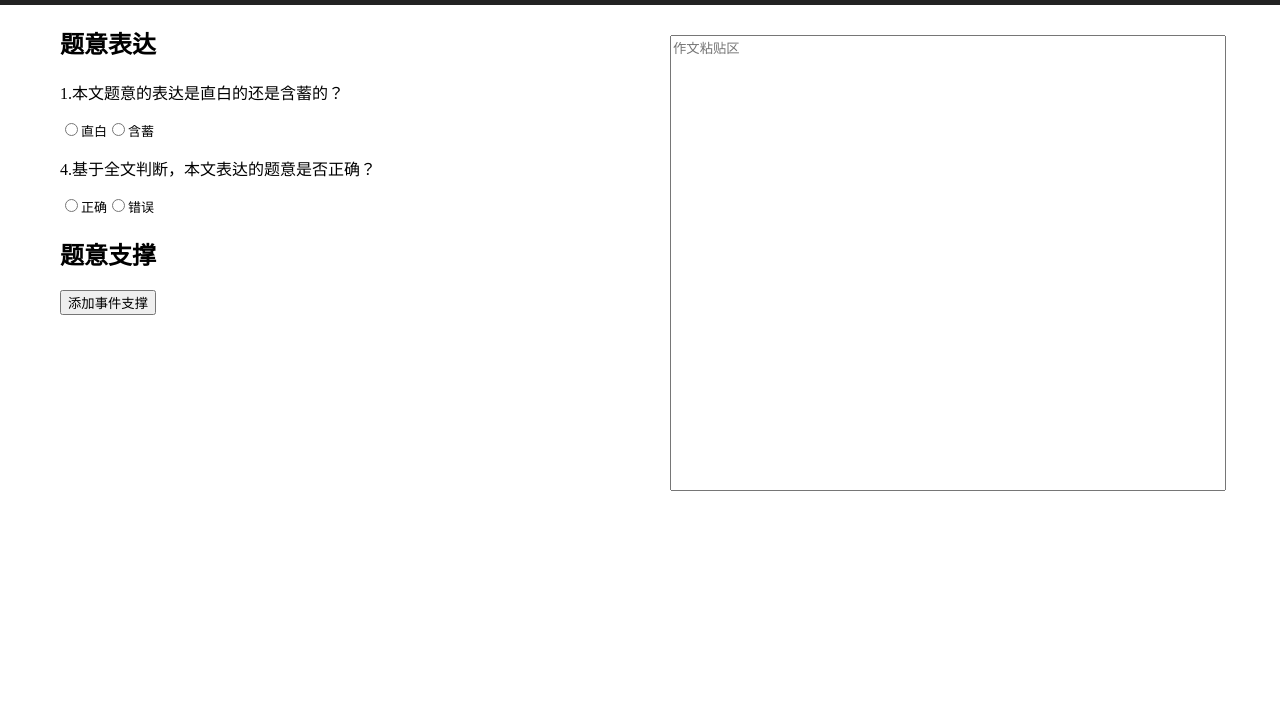
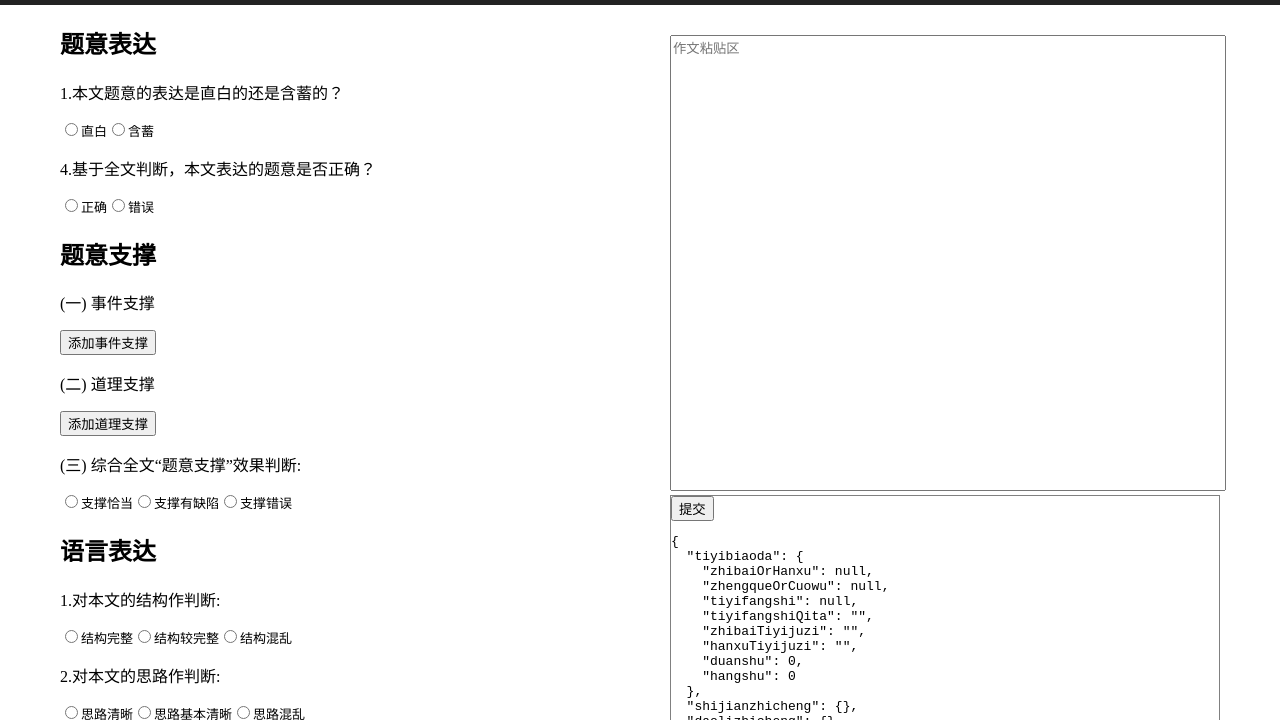
Before and after one commit to yyssjj33/essay-grading, a React app: page / in a window 1280 px wide. Shown: the part 80-800 px from the top of the page. Built offline with nearby package versions, Linux system fonts and the light colour scheme.

Commit message:
first draft

```diff
--- a/src/components/App.js
+++ b/src/components/App.js
@@ -1,7 +1,11 @@
 import React, { Component } from 'react';
 import Tiyibiaoda from './tiyibiaoda/tiyibiaoda.js';
 import Shijianzhicheng from './tiyizhicheng/shijianzhicheng.js';
+import Daolianzhicheng from './tiyizhicheng/daolizhicheng.js';
+import Quanwentiyizhicheng from './tiyizhicheng/quanwentiyizhicheng.js';
+import Yuyanbiaoda from './yuyanbiaoda/yuyanbiaoda.js';
 import Zuowenqu from './zuowen/zuowenqu.js';
+import Baogao from './baogao/baogao.js';
 import '../style/App.css';
 
 class App extends Component {
@@ -11,14 +15,21 @@ class App extends Component {
         <div className="App-header">
           <h2>作文评分小程序</h2>
         </div>
+
         <div className="container">
           <div className="pingfenqu">
             <Tiyibiaoda />
+            <h2>题意支撑</h2>
             <Shijianzhicheng />
+            <Daolianzhicheng />
+            <Quanwentiyizhicheng />
+            <Yuyanbiaoda />
             <div style={{height:300}}></div>
           </div>
           <div className="zuowenqu">
             <Zuowenqu />
+            <Baogao />
+            <div style={{height:300}}></div>
           </div>
         </div>
       </div>
--- /dev/null
+++ b/src/components/baogao/baogao.js
@@ -0,0 +1,22 @@
+import React, { Component } from 'react';
+import store from '../../store';
+class Baogao extends Component {
+  constructor(props) {
+    super(props);
+    this.state = {
+      text: JSON.stringify(store.getState(), null, 2)
+    }
+  }
+  render() {
+    return (
+      <div style={{border:"1px solid grey"}}>
+        <button onClick={() => {this.setState({text: JSON.stringify(store.getState(), null, 4)})}}>提交</button>
+        <pre>
+          {this.state.text}
+        </pre>
+      </div>
+    );
+  }
+}
+
+export default Baogao;
--- /dev/null
+++ b/src/components/tiyizhicheng/daolizhicheng.js
@@ -0,0 +1,103 @@
+import React, { Component } from 'react';
+import { bindActionCreators } from 'redux';
+import {connect} from 'react-redux';
+import {daolizhichengActions} from '../../reducers/daolizhicheng.js';
+import _ from 'lodash';
+
+class Daolizhicheng extends Component {
+  constructor(props) {
+    super(props);
+    this.handleAddDaoli = this.handleAddDaoli.bind(this);
+    this.handleChangeRenwu = this.handleChangeRenwu.bind(this);
+    this.handleDeleteDaoli = this.handleDeleteDaoli.bind(this);
+    this.handleChangeShili = this.handleChangeShili.bind(this);
+    this.handleChangeShifouyizhi = this.handleChangeShifouyizhi.bind(this);
+  }
+
+  handleAddDaoli() {
+    this.props.addDaoli();
+  }
+
+  handleChangeRenwu(e, k) {
+    this.props.changeRenwu(e.target.value, k);
+  }
+
+  handleDeleteDaoli(e, k) {
+    this.props.deleteDaoli(k);
+  }
+
+  handleChangeShili(e, k) {
+    this.props.changeShili(e.target.value, k);
+  }
+
+  handleChangeShifouyizhi(e, k) {
+    this.props.changeShifouyizhi(e.target.value, k);
+  }
+
+  parseDaoliList() {
+    const {daolizhicheng} = this.props;
+    const list = [];
+    let i = 0;
+    _.forOwn(daolizhicheng, (v, k) => {
+      console.log(v.shifouyizhi);
+      i = list.length+1;
+      list.push (
+        <div key={k} className="daolizhicheng-card">
+          <h4>{`道理支撑 ${i}`}</h4>
+          <button className="daolizhicheng-delete-button" onClick={(e) => this.handleDeleteDaoli(e, k)}>X</button>
+          <div>
+            <p>人物: </p>
+            <input type="text" onChange={(e) => this.handleChangeRenwu(e, k)}/>
+          </div>
+          <div>
+            <p>人物的言论包含的事理: </p>
+            <textarea
+              rows="4"
+              onChange={(e) => this.handleChangeShili(e, k)}
+              value={v.shili}
+            />
+          </div>
+          <p>人物言论包含的事理与题意包含的事理是否一致: </p>
+          <div onChange={(e) => this.handleChangeShifouyizhi(e, k)}>
+            <input type="radio" id={`yizhi12-${i}`} name={`q12-${i}`} checked={v.shifouyizhi==="yizhi"} value="yizhi" onChange={()=>{}}/>
+            <label htmlFor={`yizhi12-${i}`}>一致</label>
+            <input type="radio" id={`youdian12-${i}`} name={`q12-${i}`} checked={v.shifouyizhi==="youdianguanlian"} value="youdianguanlian" onChange={()=>{}}/>
+            <label htmlFor={`youdian12-${i}`}>有点关联</label>
+            <input type="radio" id={`meiyou12-${i}`} name={`q12-${i}`} checked={v.shifouyizhi==="meiyouguanxi"} value="meiyouguanxi" onChange={()=>{}}/>
+            <label htmlFor={`meiyou12-${i}`}>没有关系</label>
+          </div>
+        </div>
+      );
+    });
+    return list;
+  }
+
+  render() {
+    const daoliList = this.parseDaoliList();
+    return (
+      <div>
+        <p>{`(二) 道理支撑`}</p>
+        {daoliList}
+        <button onClick={this.handleAddDaoli}>添加道理支撑</button>
+      </div>
+    );
+  }
+}
+
+const mapStateToProps = (state) => {
+  return {
+    daolizhicheng: state.daolizhicheng
+  }
+}
+
+const mapDispatchToProps = (dispatch) => {
+  return {
+    addDaoli: bindActionCreators(daolizhichengActions.addDaoli, dispatch),
+    deleteDaoli: bindActionCreators(daolizhichengActions.deleteDaoli, dispatch),
+    changeRenwu: bindActionCreators(daolizhichengActions.changeRenwu, dispatch),
+    changeShili: bindActionCreators(daolizhichengActions.changeShili, dispatch),
+    changeShifouyizhi: bindActionCreators(daolizhichengActions.changeShifouyizhi, dispatch),
+  }
+}
+
+export default connect(mapStateToProps, mapDispatchToProps)(Daolizhicheng);
--- /dev/null
+++ b/src/components/tiyizhicheng/quanwentiyizhicheng.js
@@ -0,0 +1,46 @@
+import React, { Component } from 'react';
+import { bindActionCreators } from 'redux';
+import {connect} from 'react-redux';
+import {quanwentiyizhichengActions} from '../../reducers/quanwentiyizhicheng.js';
+
+class Quanwentiyizhicheng extends Component {
+  constructor(props) {
+    super(props);
+    this.handleChangeQuanwentiyizhicheng = this.handleChangeQuanwentiyizhicheng.bind(this);
+  }
+
+  handleChangeQuanwentiyizhicheng(e) {
+    this.props.changeQuanwentiyizhicheng(e.target.value);
+  }
+
+  render() {
+    const {quanwentiyizhicheng} = this.props;
+    return (
+      <div>
+        <p>{`(三) 综合全文“题意支撑”效果判断: `}</p>
+        <div onChange={this.handleChangeQuanwentiyizhicheng}>
+          <input type="radio" id="qiadang12" name="q13" checked={quanwentiyizhicheng==="zhichengqiadang"} value="zhichengqiadang" onChange={()=>{}}/>
+          <label htmlFor="qiadang12">支撑恰当</label>
+          <input type="radio" id="youquexian12" name="q13" checked={quanwentiyizhicheng==="youquexian"} value="youquexian" onChange={()=>{}}/>
+          <label htmlFor="youquexian12">支撑有缺陷</label>
+          <input type="radio" id="zhichengcuowu12" name="q13" checked={quanwentiyizhicheng==="zhichengcuowu"} value="zhichengcuowu" onChange={()=>{}}/>
+          <label htmlFor="zhichengcuowu12">支撑错误</label>
+        </div>
+      </div>
+    );
+  }
+}
+
+const mapStateToProps = (state) => {
+  return {
+    quanwentiyizhicheng: state.quanwentiyizhicheng
+  }
+}
+
+const mapDispatchToProps = (dispatch) => {
+  return {
+    changeQuanwentiyizhicheng: bindActionCreators(quanwentiyizhichengActions.changeQuanwentiyizhicheng, dispatch),
+  }
+}
+
+export default connect(mapStateToProps, mapDispatchToProps)(Quanwentiyizhicheng);
--- a/src/components/tiyizhicheng/shijianzhicheng.js
+++ b/src/components/tiyizhicheng/shijianzhicheng.js
@@ -13,7 +13,7 @@ class Shijianzhicheng extends Component {
     this.handleChangeShijian = this.handleChangeShijian.bind(this);
     this.handleChangeShilishishi = this.handleChangeShilishishi.bind(this);
     this.handleChangeShili = this.handleChangeShili.bind(this);
-    this.changeShifouyizhi = this.changeShifouyizhi.bind(this);
+    this.handleChangeShifouyizhi = this.handleChangeShifouyizhi.bind(this);
   }
 
   handleAddShijian() {
@@ -40,17 +40,19 @@ class Shijianzhicheng extends Component {
     this.props.changeShili(e.target.value, k);
   }
 
-  changeShifouyizhi(e, k) {
+  handleChangeShifouyizhi(e, k) {
     this.props.changeShifouyizhi(e.target.value, k);
   }
 
   parseShijianList() {
     const {shijianzhicheng} = this.props;
     const list = [];
+    let i = 0;
     _.forOwn(shijianzhicheng, (v, k) => {
+      i = list.length+1;
       list.push (
         <div key={k} className="shijianzhicheng-card">
-          <h4>{`事件支撑 ${list.length+1}`}</h4>
+          <h4>{`事件支撑 ${i}`}</h4>
           <button className="shijianzhicheng-delete-button" onClick={(e) => this.handleDeleteShijian(e, k)}>X</button>
           <div>
             <p>人物: </p>
@@ -81,13 +83,13 @@ class Shijianzhicheng extends Component {
             />
           </div>
           <p>事件蕴含的事理与题意包含的事理是否一致: </p>
-          <div onChange={(e) => this.changeShifouyizhi(e, k)}>
-            <input type="radio" id="yizhi" name="q9" checked={v.shifouyizhi==="yizhi"} value="yizhi" onChange={()=>{}}/>
-            <label htmlFor="yizhi">一致</label>
-            <input type="radio" id="youdian" name="q9" checked={v.shifouyizhi==="youdianguanlian"} value="youdianguanlian" onChange={()=>{}}/>
-            <label htmlFor="youdian">有点关联</label>
-            <input type="radio" id="meiyou" name="q9" checked={v.shifouyizhi==="meiyouguanxi"} value="meiyouguanxi" onChange={()=>{}}/>
-            <label htmlFor="meiyou">没有关系</label>
+          <div onChange={(e) => this.handleChangeShifouyizhi(e, k)}>
+            <input type="radio" id={`yizhi9-${i}`} name={`q9-${i}`} checked={v.shifouyizhi==="yizhi"} value="yizhi" onChange={()=>{}}/>
+            <label htmlFor={`yizhi9-${i}`}>一致</label>
+            <input type="radio" id={`youdian9-${i}`} name={`q9-${i}`} checked={v.shifouyizhi==="youdianguanlian"} value="youdianguanlian" onChange={()=>{}}/>
+            <label htmlFor={`youdian9-${i}`}>有点关联</label>
+            <input type="radio" id={`meiyou9-${i}`} name={`q9-${i}`} checked={v.shifouyizhi==="meiyouguanxi"} value="meiyouguanxi" onChange={()=>{}}/>
+            <label htmlFor={`meiyou9-${i}`}>没有关系</label>
           </div>
         </div>
       );
@@ -96,13 +98,12 @@ class Shijianzhicheng extends Component {
   }
 
   render() {
-    console.log(this.props);
     const shijianList = this.parseShijianList();
     return (
       <div>
-        <h2>题意支撑</h2>
+        <p>{`(一) 事件支撑`}</p>
+        {shijianList}
         <button onClick={this.handleAddShijian}>添加事件支撑</button>
-        {shijianList}
       </div>
     );
   }
--- /dev/null
+++ b/src/components/yuyanbiaoda/yuyanbiaoda.js
@@ -0,0 +1,88 @@
+import React, { Component } from 'react';
+import { bindActionCreators } from 'redux';
+import {connect} from 'react-redux';
+import {yuyanbiaodaActions} from '../../reducers/yuyanbiaoda.js';
+class Yuyanbiaoda extends Component {
+
+  constructor(props) {
+    super(props);
+    this.handleChangeJiegou = this.handleChangeJiegou.bind(this);
+    this.handleChangeSilu = this.handleChangeSilu.bind(this);
+    this.handleChangeYuyan = this.handleChangeYuyan.bind(this);
+    this.handleChangeZonghe = this.handleChangeZonghe.bind(this);
+  }
+
+  handleChangeJiegou(e) {
+    this.props.changeJiegou(e.target.value);
+  }
+  handleChangeSilu(e) {
+    this.props.changeSilu(e.target.value);
+  }
+  handleChangeYuyan(e) {
+    this.props.changeYuyan(e.target.value);
+  }
+  handleChangeZonghe(e) {
+    this.props.changeZonghe(e.target.value);
+  }
+  render() {
+    const {jiegou, silu, yuyan, zonghe} = this.props.yuyanbiaoda;
+    return (
+      <div>
+        <h2>语言表达</h2>
+        <p>1.对本文的结构作判断: </p>
+        <div onChange={this.handleChangeJiegou}>
+          <input type="radio" id="jiegouwanzheng" name="q14" checked={jiegou==="jiegouwanzheng"} value="jiegouwanzheng" onChange={()=>{}}/>
+          <label htmlFor="jiegouwanzheng">结构完整</label>
+          <input type="radio" id="jiegoujiaowanzheng" name="q14" checked={jiegou==="jiegoujiaowanzheng"} value="jiegoujiaowanzheng" onChange={()=>{}}/>
+          <label htmlFor="jiegoujiaowanzheng">结构较完整</label>
+          <input type="radio" id="jiegouhunluan" name="q14" checked={jiegou==="jiegouhunluan"} value="jiegouhunluan" onChange={()=>{}}/>
+          <label htmlFor="jiegouhunluan">结构混乱</label>
+        </div>
+        <p>2.对本文的思路作判断: </p>
+        <div onChange={this.handleChangeSilu}>
+          <input type="radio" id="siluqingxi" name="q15" checked={silu==="siluqingxi"} value="siluqingxi" onChange={()=>{}}/>
+          <label htmlFor="siluqingxi">思路清晰</label>
+          <input type="radio" id="silujibenqingxi" name="q15" checked={silu==="silujibenqingxi"} value="silujibenqingxi" onChange={()=>{}}/>
+          <label htmlFor="silujibenqingxi">思路基本清晰</label>
+          <input type="radio" id="siluhunluan" name="q15" checked={silu==="siluhunluan"} value="siluhunluan" onChange={()=>{}}/>
+          <label htmlFor="siluhunluan">思路混乱</label>
+        </div>
+        <p>3.对本文的语言作判断: </p>
+        <div onChange={this.handleChangeYuyan}>
+          <input type="radio" id="yuyanliuchange" name="q16" checked={yuyan==="yuyanliuchange"} value="yuyanliuchange" onChange={()=>{}}/>
+          <label htmlFor="yuyanliuchange">语言流畅</label>
+          <input type="radio" id="yuyantongshun" name="q16" checked={yuyan==="yuyantongshun"} value="yuyantongshun" onChange={()=>{}}/>
+          <label htmlFor="yuyantongshun">语言通顺</label>
+          <input type="radio" id="yuyanbutong" name="q16" checked={yuyan==="yuyanbutong"} value="yuyanbutong" onChange={()=>{}}/>
+          <label htmlFor="yuyanbutong">语言不通，影响语意表达</label>
+        </div>
+        <p>4.综合全文“语言表达”情况判断: </p>
+        <div onChange={this.handleChangeZonghe}>
+          <input type="radio" id="youxiu" name="q17" checked={zonghe==="youxiu"} value="youxiu" onChange={()=>{}}/>
+          <label htmlFor="youxiu">优秀</label>
+          <input type="radio" id="hege" name="q17" checked={zonghe==="hege"} value="hege" onChange={()=>{}}/>
+          <label htmlFor="hege">合格</label>
+          <input type="radio" id="buhege" name="q17" checked={zonghe==="buhege"} value="buhege" onChange={()=>{}}/>
+          <label htmlFor="buhege">不合格</label>
+        </div>
+      </div>
+    );
+  }
+}
+
+const mapStateToProps = (state) => {
+  return {
+    yuyanbiaoda: state.yuyanbiaoda
+  }
+}
+
+const mapDispatchToProps = (dispatch) => {
+  return {
+    changeJiegou: bindActionCreators(yuyanbiaodaActions.changeJiegou, dispatch),
+    changeSilu: bindActionCreators(yuyanbiaodaActions.changeSilu, dispatch),
+    changeYuyan: bindActionCreators(yuyanbiaodaActions.changeYuyan, dispatch),
+    changeZonghe: bindActionCreators(yuyanbiaodaActions.changeZonghe, dispatch)
+  }
+}
+
+export default connect(mapStateToProps, mapDispatchToProps)(Yuyanbiaoda);
--- /dev/null
+++ b/src/reducers/daolizhicheng.js
@@ -0,0 +1,80 @@
+import { v4 } from 'uuid';
+import _ from 'lodash';
+
+export const daolizhicheng = (state = {}, action) => {
+  const {renwu, shili, shifouyizhi, id} = action;
+  switch (action.type) {
+    case "ADD_DAOLI":
+      return {
+        ...state,
+        [v4()]: {}
+      }
+    case "DELETE_DAOLI":
+      return _.omit(state, id);
+    case "CHANGE_RENWU_DAOLIZHICHENG":
+      return {
+        ...state,
+        [id]: {
+          ...state[id],
+          renwu
+        }
+      }
+    case "CHANGE_SHILI_DAOLIZHICHENG":
+      return {
+        ...state,
+        [id]: {
+          ...state[id],
+          shili
+        }
+      }
+    case "CHANGE_SHIFOUYIZHI_DAOLIZHICHENG":
+      return {
+        ...state,
+        [id]: {
+          ...state[id],
+          shifouyizhi
+        }
+      }
+    default:
+      return state;
+  }
+}
+
+export const daolizhichengActions = {
+  addDaoli() {
+    return {
+      type: "ADD_DAOLI"
+    }
+  },
+
+  deleteDaoli(id) {
+    return {
+      type: "DELETE_DAOLI",
+      id
+    }
+  },
+
+  changeRenwu(renwu, id) {
+    return {
+      type: "CHANGE_RENWU_DAOLIZHICHENG",
+      renwu,
+      id
+    }
+  },
+
+  changeShili(shili, id) {
+    return {
+      type: "CHANGE_SHILI_DAOLIZHICHENG",
+      shili,
+      id
+    }
+  },
+
+  changeShifouyizhi(shifouyizhi, id) {
+    return {
+      type: "CHANGE_SHIFOUYIZHI_DAOLIZHICHENG",
+      shifouyizhi,
+      id
+    }
+  }
+}
--- /dev/null
+++ b/src/reducers/quanwentiyizhicheng.js
@@ -0,0 +1,19 @@
+export const quanwentiyizhicheng = (state = null, action) => {
+  const {quanwentiyizhicheng} = action;
+  switch (action.type) {
+    case "CHANGE_QUANWENTIYIZHICHENG":
+      return  quanwentiyizhicheng;
+
+    default:
+      return state;
+  }
+}
+
+export const quanwentiyizhichengActions = {
+  changeQuanwentiyizhicheng(quanwentiyizhicheng) {
+    return {
+      type: "CHANGE_QUANWENTIYIZHICHENG",
+      quanwentiyizhicheng
+    }
+  }
+}
--- a/src/reducers/shijianzhicheng.js
+++ b/src/reducers/shijianzhicheng.js
@@ -10,7 +10,7 @@ export const shijianzhicheng = (state = {}, action) => {
       }
     case "DELETE_SHIJIAN":
       return _.omit(state, id);
-    case "CHANGE_RENWU":
+    case "CHANGE_RENWU_SHIJIANZHICHENG":
       return {
         ...state,
         [id]: {
@@ -18,7 +18,7 @@ export const shijianzhicheng = (state = {}, action) => {
           renwu
         }
       }
-    case "CHANGE_SHIJIAN":
+    case "CHANGE_SHIJIAN_SHIJIANZHICHENG":
       return {
         ...state,
         [id]: {
@@ -26,7 +26,7 @@ export const shijianzhicheng = (state = {}, action) => {
           shijian
         }
       }
-    case "CHANGE_SHILISHISHI":
+    case "CHANGE_SHILISHISHI_SHIJIANZHICHENG":
       return {
         ...state,
         [id]: {
@@ -34,7 +34,7 @@ export const shijianzhicheng = (state = {}, action) => {
           shilishishi
         }
       }
-    case "CHANGE_SHILI":
+    case "CHANGE_SHILI_SHIJIANZHICHENG":
       return {
         ...state,
         [id]: {
@@ -42,7 +42,7 @@ export const shijianzhicheng = (state = {}, action) => {
           shili
         }
       }
-    case "CHANGE_SHIFOUYIZHI":
+    case "CHANGE_SHIFOUYIZHI_SHIJIANZHICHENG":
       return {
         ...state,
         [id]: {
@@ -71,7 +71,7 @@ export const shijianzhichengActions = {
 
   changeRenwu(renwu, id) {
     return {
-      type: "CHANGE_RENWU",
+      type: "CHANGE_RENWU_SHIJIANZHICHENG",
       renwu,
       id
     }
@@ -79,7 +79,7 @@ export const shijianzhichengActions = {
 
   changeShijian(shijian, id) {
     return {
-      type: "CHANGE_SHIJIAN",
+      type: "CHANGE_SHIJIAN_SHIJIANZHICHENG",
       shijian,
       id
     }
@@ -87,7 +87,7 @@ export const shijianzhichengActions = {
 
   changeShilishishi(shilishishi, id) {
     return {
-      type: "CHANGE_SHILISHISHI",
+      type: "CHANGE_SHILISHISHI_SHIJIANZHICHENG",
       shilishishi,
       id
     }
@@ -95,7 +95,7 @@ export const shijianzhichengActions = {
 
   changeShili(shili, id) {
     return {
-      type: "CHANGE_SHILI",
+      type: "CHANGE_SHILI_SHIJIANZHICHENG",
       shili,
       id
     }
@@ -103,7 +103,7 @@ export const shijianzhichengActions = {
 
   changeShifouyizhi(shifouyizhi, id) {
     return {
-      type: "CHANGE_SHIFOUYIZHI",
+      type: "CHANGE_SHIFOUYIZHI_SHIJIANZHICHENG",
       shifouyizhi,
       id
     }
--- /dev/null
+++ b/src/reducers/yuyanbiaoda.js
@@ -0,0 +1,66 @@
+const initState = {
+  jiegou: null,
+  silu: null,
+  yuyan: null,
+  zonghe: null,
+}
+
+export const yuyanbiaoda = (state=initState, action) => {
+  const {jiegou, silu, yuyan, zonghe} = action;
+  switch (action.type) {
+    case "CHANGE_JIEGOU":
+      return {
+        ...state,
+        jiegou
+      };
+
+    case "CHANGE_SILU":
+      return {
+        ...state,
+        silu
+      }
+
+    case "CHANGE_YUYAN":
+      return {
+        ...state,
+        yuyan
+      }
+    case "CHANGE_ZONGHE":
+      return {
+        ...state,
+        zonghe
+      }
+    default:
+      return state;
+  }
+}
+
+export const yuyanbiaodaActions = {
+  changeJiegou(jiegou) {
+    return {
+      type: "CHANGE_JIEGOU",
+      jiegou
+    }
+  },
+
+  changeSilu(silu) {
+    return {
+      type: "CHANGE_SILU",
+      silu
+    }
+  },
+
+  changeYuyan(yuyan) {
+    return {
+      type: "CHANGE_YUYAN",
+      yuyan
+    }
+  },
+
+  changeZonghe(zonghe) {
+    return {
+      type: "CHANGE_ZONGHE",
+      zonghe
+    }
+  }
+}
--- a/src/style/App.css
+++ b/src/style/App.css
@@ -28,6 +28,7 @@
 
 .zuowenqu {
   flex: 1;
+  overflow-y: scroll;
   padding: 30px;
   height:100vh;
 }
@@ -50,6 +51,26 @@
   top: 25px;
 }
 
+.daolizhicheng-card {
+  border: 1px solid lightgray;
+  position: relative;
+  padding: 0 10px 10px 10px;
+  margin: 10px 10px 10px 0;
+}
+
+.daolizhicheng-card p, label{
+  font-size: small;
+}
+.daolizhicheng-card div textarea {
+  width: 80%;
+}
+
+.daolizhicheng-delete-button {
+  position: absolute;
+  right: 10px;
+  top: 25px;
+}
+
 textarea {
     resize: none;
 }
```
Also changed, not shown: src/reducers/index.js (+7 -1 lines).
